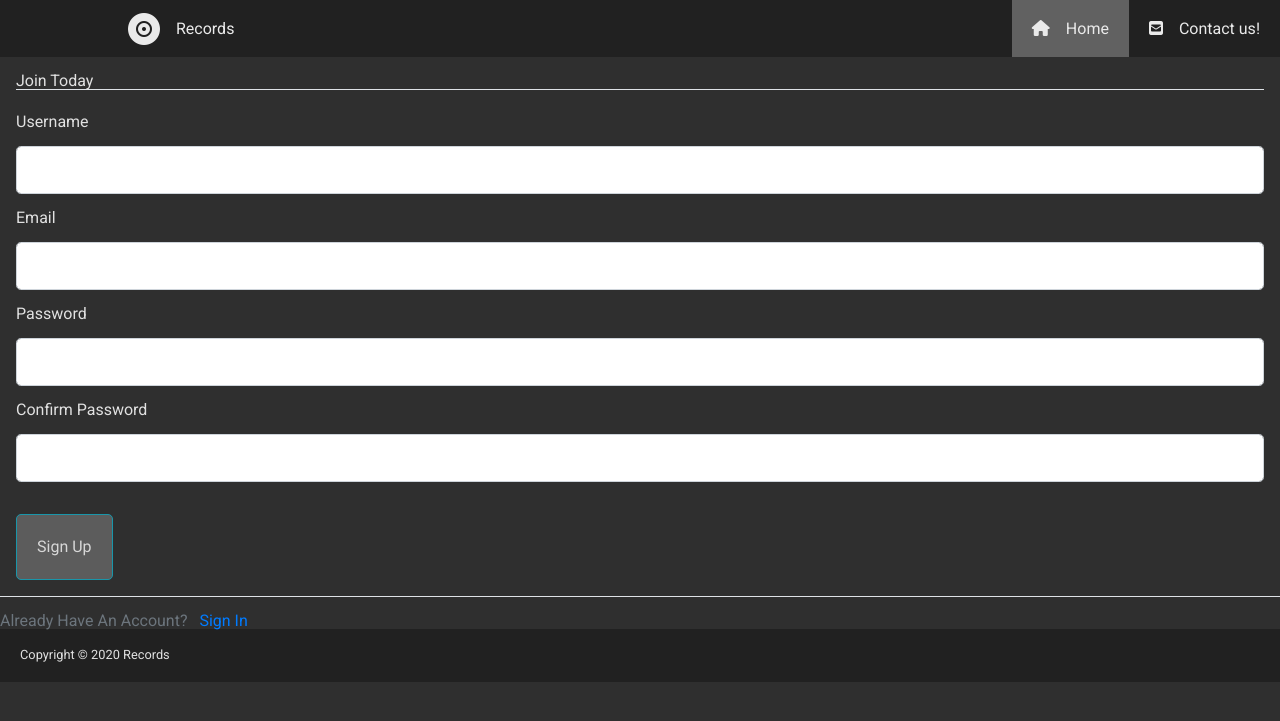
After one commit to DylanKlintworth/Rockin-Records, a Flask app: page /register in a window 1280 px wide. The commit adds this page. Shown: the top 721 px of the page. Run offline with Flask 2, Linux system fonts and the light colour scheme; parts of the project's set-up code (start-up, migrations or seed data) failed here and were passed over; some libraries are stand-ins or nearby versions.

Commit message:
created registration and login form

```diff
--- a/database/Templates/index.html
+++ b/database/Templates/index.html
@@ -21,7 +21,7 @@
         <nav id="main-navigation">
             <ul>
                 <li class="left-align" id="logo-section"><a href="{{ url_for('home') }}" id="subway-icon"><i class="fas fa-record-vinyl fa-2x"></i>Records</a></li>
-                <li><a href="{{url_for('home')}}" class="current-page"><i class="fas fa-home icon-right-padding"></i>Home</a></li>
+                <li><a href="{{ url_for('home') }}" class="current-page"><i class="fas fa-home icon-right-padding"></i>Home</a></li>
                 <li><a href="contact-us.html"><i class="fas fa-envelope-square icon-right-padding"></i>Contact us!</a></li>
             </ul>
         </nav>
--- /dev/null
+++ b/database/Templates/register.html
@@ -0,0 +1,72 @@
+{% extends "index.html" %}
+{% block content %}
+    <div class="content-section">
+        <form method="POST" action="" class="m-3">
+            {{ form.hidden_tag() }}
+            <fieldset class="form-group">
+                <legend class="border-bottom mb-4">Join Today</legend>
+                <div class="form-group">
+                    {{ form.username.label(class="form-control-label") }}
+
+                    {% if form.username.errors %}
+                        {{ form.username(class="form-control form-control-lg is-invalid") }}
+                        <div class="invalid-feedback">
+                            {% for error in form.username.errors %}
+                                <span>{{ error }}</span>
+                            {% endfor %}
+                        </div>
+                    {% else %}
+                        {{ form.username(class="form-control form-control-lg mt-3") }}
+                    {% endif %}
+                </div>
+                <div class="form-group">
+                    {{ form.email.label(class="form-control-label") }}
+                    {% if form.email.errors %}
+                        {{ form.email(class="form-control form-control-lg is-invalid") }}
+                        <div class="invalid-feedback">
+                            {% for error in form.email.errors %}
+                                <span>{{ error }}</span>
+                            {% endfor %}
+                        </div>
+                    {% else %}
+                        {{ form.email(class="form-control form-control-lg mt-3") }}
+                    {% endif %}
+                </div>
+                <div class="form-group">
+                    {{ form.password.label(class="form-control-label") }}
+                    {% if form.password.errors %}
+                        {{ form.password(class="form-control form-control-lg is-invalid") }}
+                        <div class="invalid-feedback">
+                            {% for error in form.password.errors %}
+                                <span>{{ error }}</span>
+                            {% endfor %}
+                        </div>
+                    {% else %}
+                        {{ form.password(class="form-control form-control-lg mt-3") }}
+                    {% endif %}
+                </div>
+                <div class="form-group">
+                    {{ form.confirm_password.label(class="form-control-label") }}
+                    {% if form.confirm_password.errors %}
+                        {{ form.confirm_password(class="form-control form-control-lg is-invalid") }}
+                        <div class="invalid-feedback">
+                            {% for error in form.confirm_password.errors %}
+                                <span>{{ error }}</span>
+                            {% endfor %}
+                        </div>
+                    {% else %}
+                        {{ form.confirm_password(class="form-control form-control-lg mt-3") }}
+                    {% endif %}
+                </div>
+            </fieldset>
+            <div class="form-group">
+                {{ form.submit(class="btn btn-outline-info") }}
+            </div>
+        </form>
+    </div>
+    <div class="border-top pt-3">
+        <small class="text-muted">
+            Already Have An Account? <a class="ml-2" href="{{ url_for('login') }}">Sign In</a>
+        </small>
+    </div>
+{% endblock content %}
--- a/database/forms.py
+++ b/database/forms.py
@@ -6,3 +6,22 @@ from wtforms.validators import DataRequired, Length, Email, EqualTo
 class SearchForm(FlaskForm):
     record_name = StringField('Record Search', validators=[DataRequired()])
     submit = SubmitField('Search')
+
+
+class RegistrationForm(FlaskForm):
+    username = StringField('Username',
+                           validators=[DataRequired()])
+    email = StringField('Email',
+                        validators=[DataRequired(), Email()])
+    password = PasswordField('Password', validators=[DataRequired()])
+    confirm_password = PasswordField('Confirm Password',
+                                     validators=[DataRequired(), EqualTo('password')])
+    submit = SubmitField('Sign Up')
+
+
+class LoginForm(FlaskForm):
+    email = StringField('Email',
+                        validators=[DataRequired(), Email()])
+    password = PasswordField('Password', validators=[DataRequired()])
+    remember = BooleanField('Remember Me')
+    submit = SubmitField('Login')
--- a/database/routes.py
+++ b/database/routes.py
@@ -1,6 +1,6 @@
 from flask import render_template, url_for, flash, redirect, request, abort
 from database import app, db
-from database.forms import SearchForm
+from database.forms import SearchForm, RegistrationForm, LoginForm
 
 
 @app.route('/')
@@ -16,3 +16,24 @@ def search():
         flash(f"Search completed for {form.record_name.data}!", 'success')
         return redirect(url_for('home'))
     return render_template('search.html', title='Search Records', form=form)
+
+
+@app.route('/register', methods=['GET', 'POST'])
+def register():
+    form = RegistrationForm()
+    if form.validate_on_submit():
+        flash(f"Account created for {form.username.data}!", 'success')
+        return redirect(url_for('home'))
+    return render_template('register.html', title='Register!', form=form)
+
+
+@app.route("/login", methods=['GET', 'POST'])
+def login():
+    form = LoginForm()
+    if form.validate_on_submit():
+        if form.email.data == 'admin@blog.com' and form.password.data == 'password':
+            flash('You have been logged in!', 'success')
+            return redirect(url_for('home'))
+        else:
+            flash('Login Unsuccessful. Please check username and password', 'danger')
+    return render_template('login.html', title='Login', form=form)
```
Also changed, not shown: database/Templates/login.html (added, +52 -0 lines), database/Templates/search.html (+8 -23 lines).
